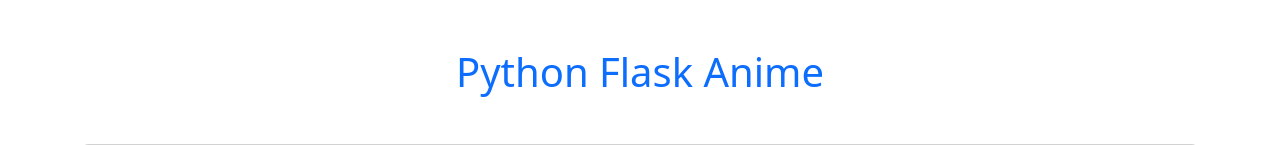
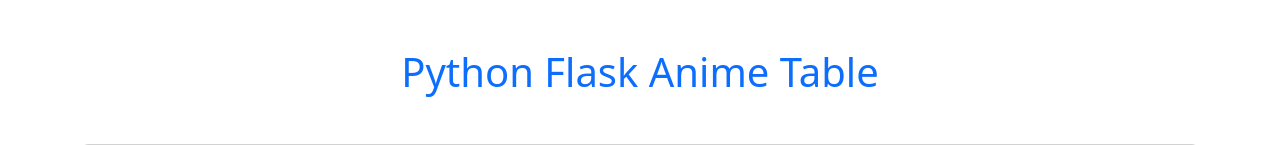
Before and after one commit to mazerman03/Flask-CRUD-PIA, a Flask app: page / in a window 1280 px wide. Shown: the top 145 px of the page. Run offline with Flask 3, Linux system fonts and the light colour scheme; data that the repository does not hold is empty.

Commit message:
Added animes

```diff
--- a/templates/index.html
+++ b/templates/index.html
@@ -6,7 +6,7 @@
   <link href="https://cdn.jsdelivr.net/npm/bootstrap@5.3.3/dist/css/bootstrap.min.css" rel="stylesheet" integrity="sha384-QWTKZyjpPEjISv5WaRU9OFeRpok6YctnYmDr5pNlyT2bRjXh0JMhjY6hW+ALEwIH" crossorigin="anonymous">
 </head>
 <body>
-    <h1 class="text-center mt-5 mb-5 text-primary">Python Flask Anime</h1>
+    <h1 class="text-center mt-5 mb-5 text-primary">Python Flask Anime Table</h1>
 
     <div class="container">
         <div class="card">
```
